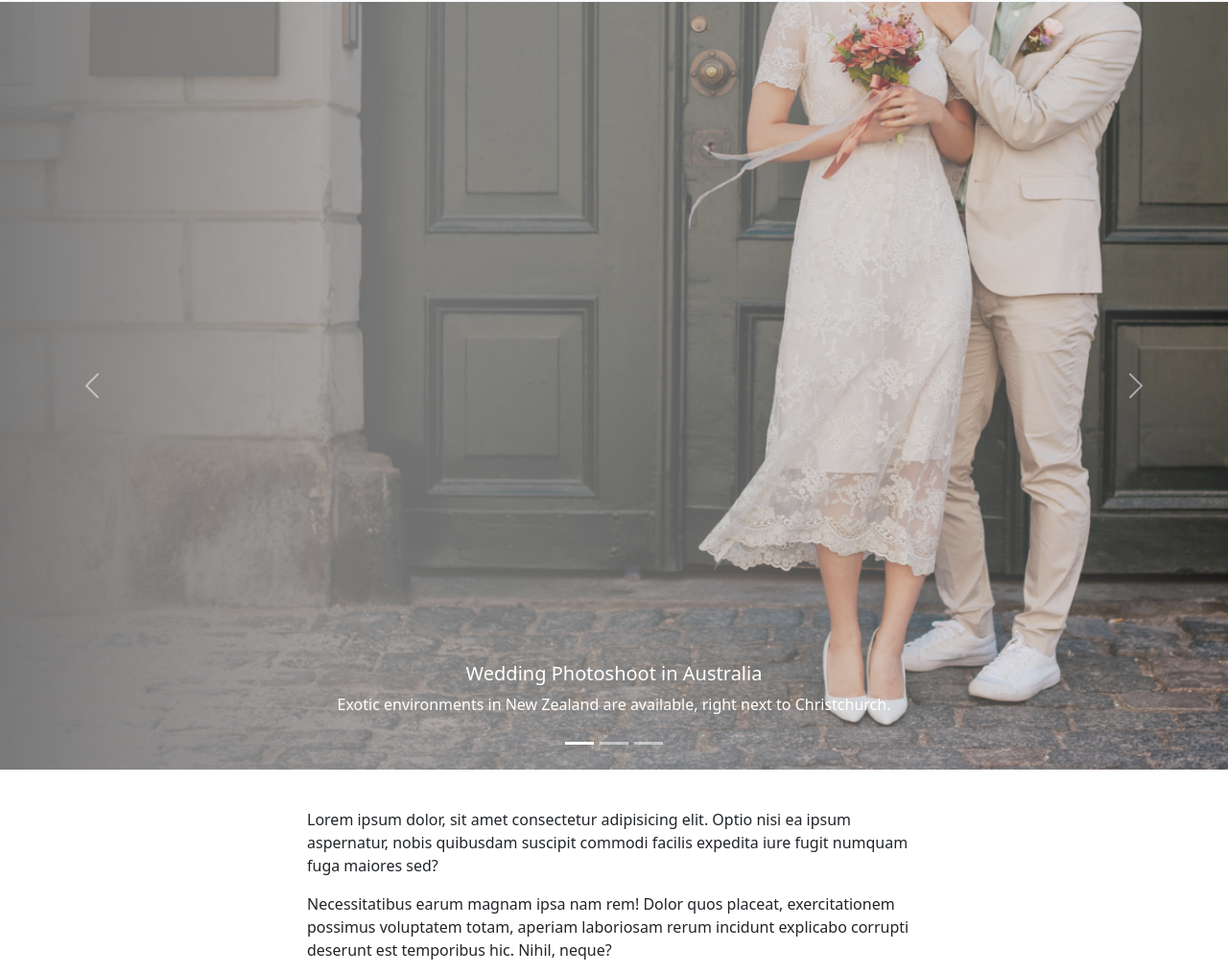
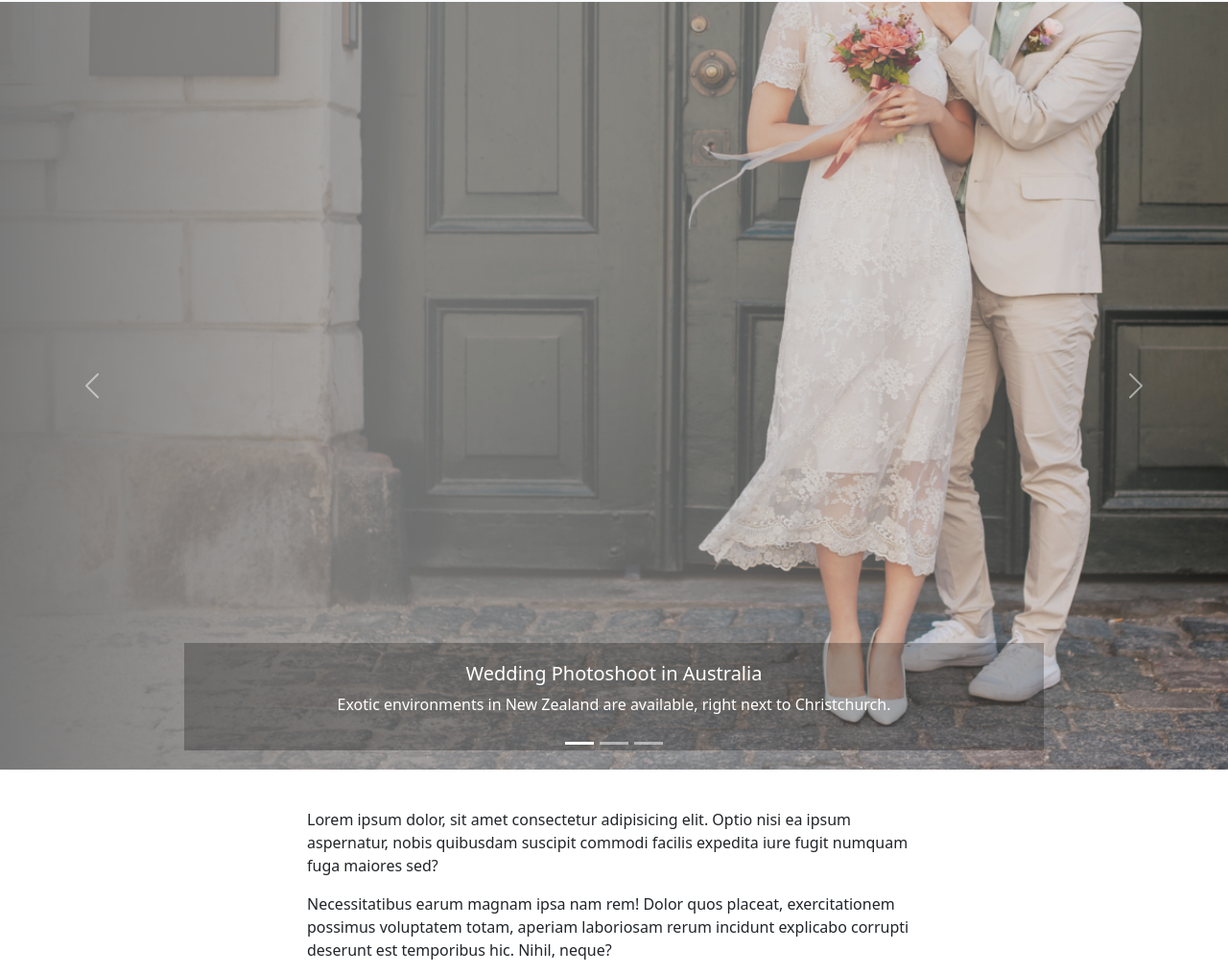
Before and after one commit to irishtwins/wedding-photography-html-css, a plain HTML site: page index.html in a window 1280 px wide. Shown: the part 54-1069 px from the top of the page at 96% size. Drawn offline with nearby package versions, Linux system fonts and the light colour scheme.

Commit message:
carousel caption background

```diff
--- a/css/style.css
+++ b/css/style.css
@@ -25,6 +25,10 @@ ul {
 
 .centered {
     text-align: center;
+}
+
+.carousel-caption {
+    background-color: rgba(0, 0, 0, .25);
 }
 
 /* ********************* main styles ******************************/
```
